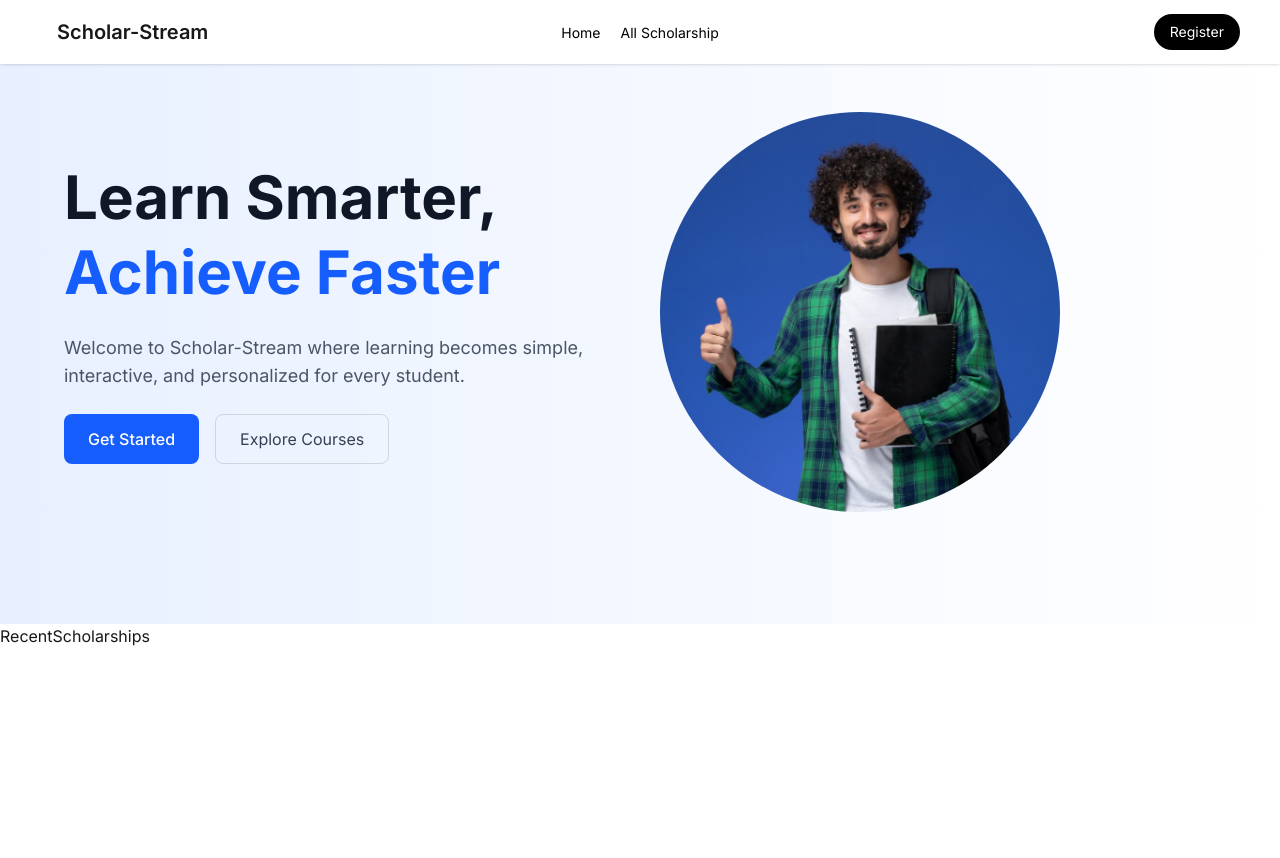
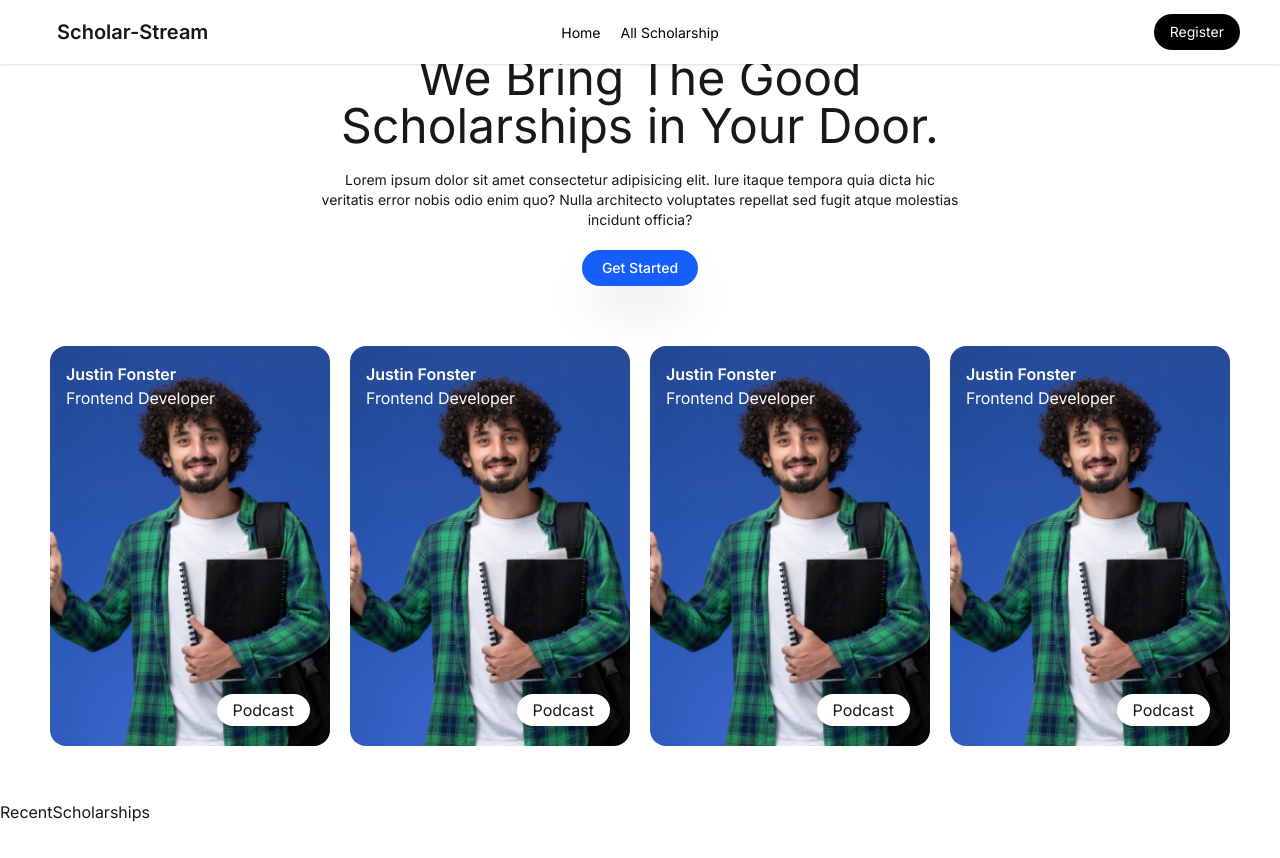
Before and after one commit to MIAKASH19/B12-A11-Scholar-Stream, a React (Vite) app: page / in a window 1280 px wide. Shown: the top 858 px of the page. Built offline with nearby package versions, Linux system fonts and the light colour scheme; no server answers.

Commit message:
5th commit

```diff
--- a/src/Components/Banner.jsx
+++ b/src/Components/Banner.jsx
@@ -1,63 +1,35 @@
 import React from "react";
-import { motion } from "framer-motion";
-import men from "../../public/men1.jpeg"
+import hero from "../../public/men1.jpeg"
 
 const Banner = () => {
   return (
-    <section className="w-full bg-gradient-to-r from-[#e8f0ff] to-white py-20 md:py-28 px-6 md:px-16">
-      <div className="max-w-7xl mx-auto grid grid-cols-1 md:grid-cols-2 items-center gap-10">
+    <div className="w-full min-h-screen flex flex-col gap-5 items-center justify-center">
+      <h1 className="text-5xl w-1/2 text-center ">
+        We Bring The Good Scholarships in Your Door.
+      </h1>
+      <p className="text-sm w-1/2 text-center">
+        Lorem ipsum dolor sit amet consectetur adipisicing elit. Iure itaque
+        tempora quia dicta hic veritatis error nobis odio enim quo? Nulla
+        architecto voluptates repellat sed fugit atque molestias incidunt
+        officia?
+      </p>
+      <button className="bg-blue-600 px-5 py-2 rounded-full text-white text-sm font-medium shadow-2xl cursor-pointer">
+        Get Started
+      </button>
 
-        <div className="space-y-6">
-          <motion.h1
-            initial={{ opacity: 0, y: 30 }}
-            animate={{ opacity: 1, y: 0 }}
-            transition={{ duration: 0.6 }}
-            className="text-4xl md:text-6xl font-bold leading-tight text-gray-900"
-          >
-            Learn Smarter, <span className="text-blue-600">Achieve Faster</span>
-          </motion.h1>
-
-          <motion.p
-            initial={{ opacity: 0, y: 30 }}
-            animate={{ opacity: 1, y: 0 }}
-            transition={{ duration: 0.8 }}
-            className="text-gray-600 text-lg md:text-md"
-          >
-            Welcome to Scholar-Stream where learning becomes simple, interactive,
-            and personalized for every student.
-          </motion.p>
-
-          <motion.div
-            initial={{ opacity: 0 }}
-            animate={{ opacity: 1 }}
-            transition={{ duration: 1 }}
-            className="flex flex-col sm:flex-row gap-4"
-          >
-            <button className="px-6 py-3 rounded-lg bg-blue-600 text-white font-medium hover:bg-blue-700 transition-all">
-              Get Started
-            </button>
-
-            <button className="px-6 py-3 rounded-lg border border-gray-300 text-gray-700 hover:border-blue-600 hover:text-blue-600 transition-all">
-              Explore Courses
-            </button>
-          </motion.div>
-        </div>
-
-        <motion.div
-          initial={{ scale: 0.9, opacity: 0 }}
-          animate={{ scale: 1, opacity: 1 }}
-          transition={{ duration: 0.6 }}
-          className="flex justify-center rounded-full overflow-hidden bg-red-500 w-100 h-100 md:justify-end"
-        >
-          <img
-            src={men}
-            alt="Student Illustration"
-            className=" h-full object-cover"
-          />
-        </motion.div>
-
+      <div className="w-full flex justify-center gap-5 h-[50vh] mt-10">
+        {[...Array(4)].map((n, i) => (
+          <div className="h-full relative bg-green-400 w-70 rounded-2xl overflow-hidden">
+            <img src={hero} alt="men" className="w-full h-full object-cover" />
+            <div className="flex flex-col absolute w-full h-full top-0  text-white p-4">
+              <h1 className="font-semibold">Justin Fonster</h1>
+              <p>Frontend Developer</p>
+            </div>
+            <p className="px-4 py-1 bg-white absolute bottom-5 rounded-full right-5">Podcast</p>
+          </div>
+        ))}
       </div>
-    </section>
+    </div>
   );
 };
 
```
